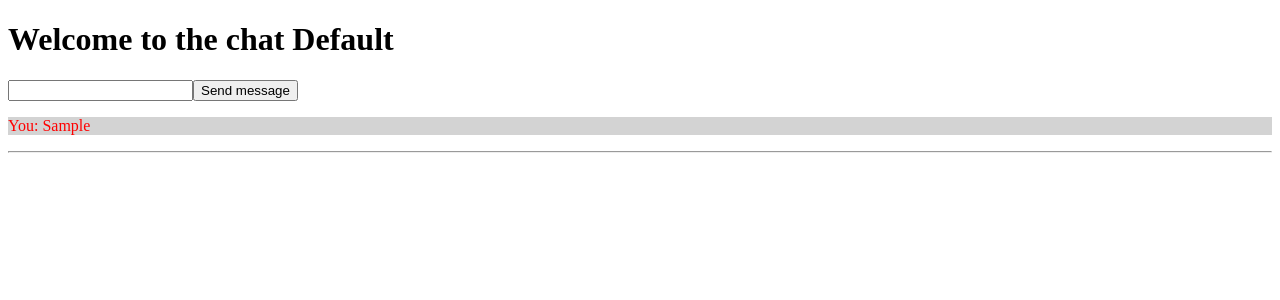
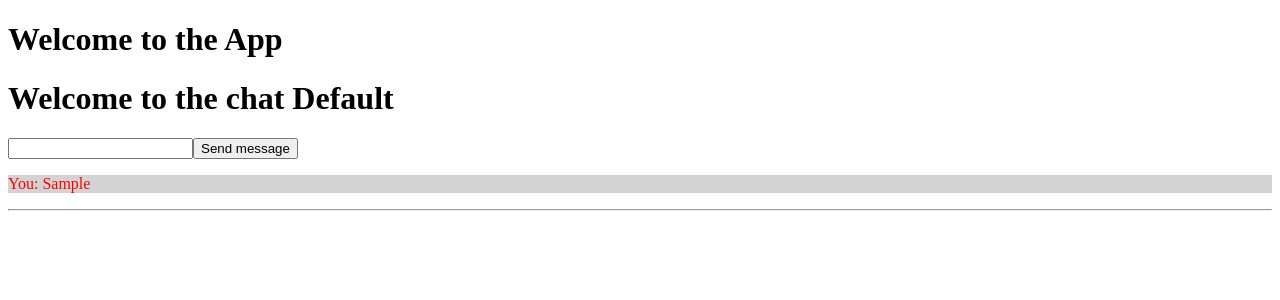
Before and after one commit to Hotheda/simpleChat, a React (Create React App) app: page / in a window 1280 px wide. Both pictures are taken after typing "Sample" into the empty fields and a click on the button "Send message". Shown: the top 300 px of the page. Built offline with nearby package versions, Linux system fonts and the light colour scheme; no server answers.

Commit message:
Added functions

```diff
--- a/src/App.js
+++ b/src/App.js
@@ -1,60 +1,15 @@
-import React, { useState, useEffect } from "react"
-import socketIOClient from "socket.io-client"
+import React, { useState } from "react"
+import Chat from "./Components/Chat"
 
 export default function App(){
-  const [chatData, setChatData] = useState([])
-  const [socket, setSocket] = useState(null)
-  const [chatName, setChatName] = useState("Default")
-  const [messageToSend, setMessageToSend] = useState()
-
-  //const socket =
-
-  useEffect(()=>{
-    setSocket(socketIOClient("http://192.168.1.153:4000"))
-  },[])
-
-  useEffect(()=>{
-    if(!socket) return;
-
-    socket.on("new-user", data => {
-      var name = null
-      //while(!name)
-        name = prompt("Hi there, whats your name?")
-
-      setChatName(name)
-      setChatData([...chatData, data])
-      socket.emit("new-user", name)
-    })
-
-    socket.on("chat-message", data => {
-      var myMessage = <div> <p>{data}</p> <hr/> </div>;
-      setChatData(chatData => [...chatData, myMessage])
-    })
-
-  },[socket])
-
-
-  const sendMessage = (e) => {
-    e.preventDefault()
-    if(socket)
-      socket.emit("chat-message", messageToSend)
-      var myMessage = <div> <p style={{backgroundColor: "lightgrey", color: "red"}} >You: {messageToSend}</p> <hr/> </div>;
-      setChatData(chatData => [...chatData, myMessage])
-      setMessageToSend("")
-  }
-
-  const onMessageChange = (e) => {
-    setMessageToSend(e.target.value)
-  }
+  const [chatName, setChatName] = useState("")
 
   return(
     <div>
-      <h1>Welcome to the chat {chatName}</h1>
-      <form>
-        <input id="chat-input" value={messageToSend} onChange={(e) => onMessageChange(e)} autoComplete="off" />
-        <button onClick={(e) => sendMessage(e) }>Send message</button>
-      </form>
-      {chatData ? chatData.map( item => <div>{item}</div> ) : null}
+      <h1>Welcome to the App {chatName}</h1>
+      <div>
+        <Chat name = {chatName} />
+      </div>
     </div>
   )
 }
--- /dev/null
+++ b/src/Components/Chat.js
@@ -0,0 +1,63 @@
+import React, { useState, useEffect } from "react"
+import socketIOClient from "socket.io-client"
+import Chatlog from "./Chatlog"
+
+export default function Chat(){
+    const [socket, setSocket] = useState(null)
+    const [chatName, setChatName] = useState("Default")
+    const [messageToSend, setMessageToSend] = useState()
+    const [chatData, setChatData] = useState([])
+    //const []
+
+
+  //const socket =
+
+  useEffect(()=>{
+    setSocket(socketIOClient("http://192.168.1.153:4000"))
+  },[])
+
+  useEffect(()=>{
+    if(!socket) return;
+
+    socket.on("new-user", data => {
+      var name = null
+      //while(!name)
+        name = prompt("Hi there, whats your name?")
+
+      setChatName(name)
+      setChatData([...chatData, data])
+      socket.emit("new-user", name)
+    })
+
+    socket.on("chat-message", data => {
+      var myMessage = <div> <p>{data}</p> <hr/> </div>;
+      setChatData(chatData => [...chatData, myMessage])
+    })
+
+  },[socket])
+
+
+  const sendMessage = (e) => {
+    e.preventDefault()
+    if(socket)
+      socket.emit("chat-message", messageToSend)
+      var myMessage = <div> <p style={{backgroundColor: "lightgrey", color: "red"}} >You: {messageToSend}</p> <hr/> </div>;
+      setChatData(chatData => [...chatData, myMessage])
+      setMessageToSend("")
+  }
+
+  const onMessageChange = (e) => {
+    setMessageToSend(e.target.value)
+  }
+
+  return(
+    <div>
+      <h1>Welcome to the chat {chatName}</h1>
+      <form>
+        <input id="chat-input" value={messageToSend} onChange={(e) => onMessageChange(e)} autoComplete="off" />
+        <button onClick={(e) => sendMessage(e) }>Send message</button>
+      </form>
+      <Chatlog chatData = {chatData} />
+    </div>
+  )
+}
--- /dev/null
+++ b/src/Components/Chatlog.js
@@ -0,0 +1,9 @@
+import React from "react"
+
+export default function Chatlog(props){
+    return(
+        <div>
+            {props.chatData ? props.chatData.map( item => <div>{item}</div> ) : null}
+        </div>
+    )
+}
```
